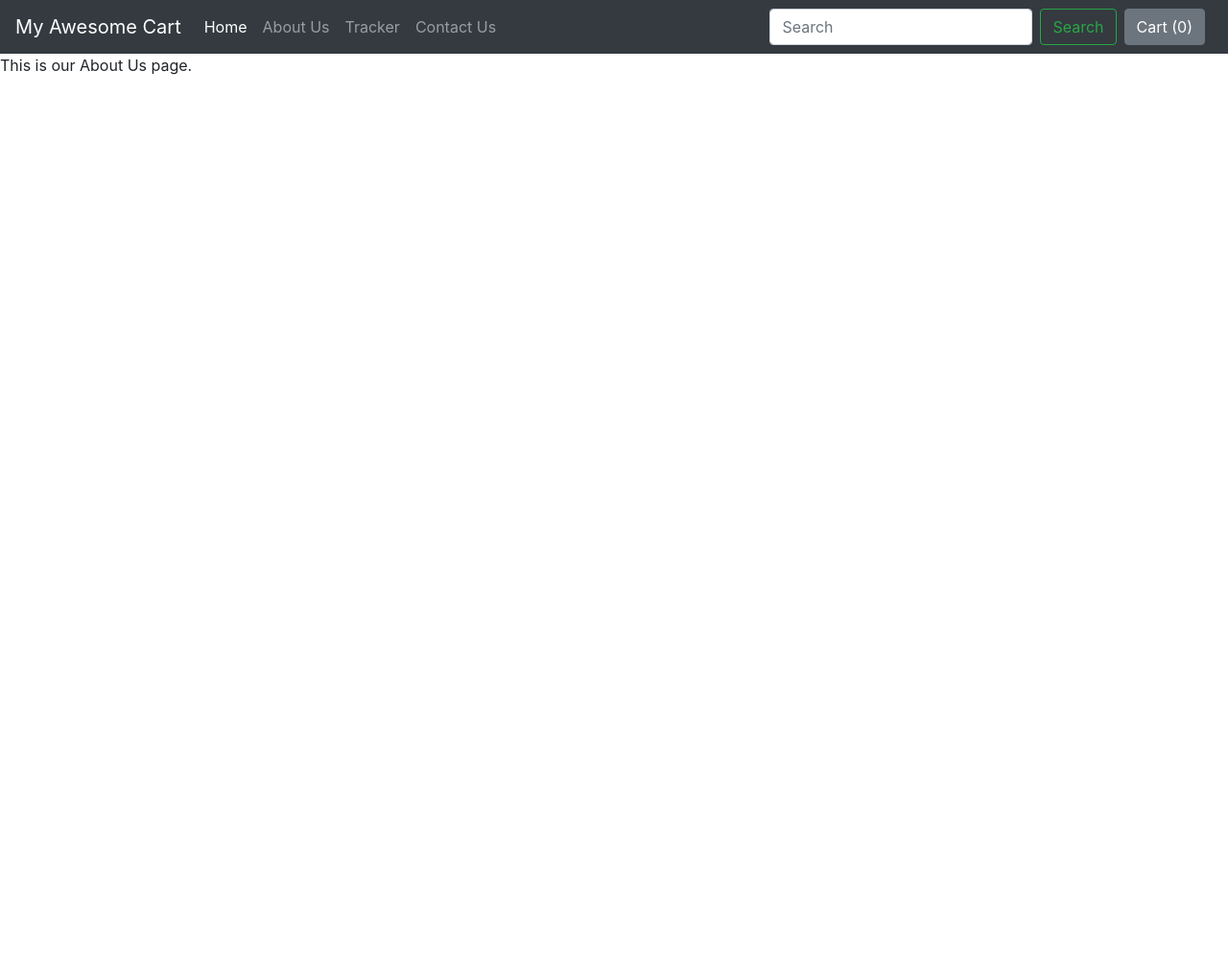
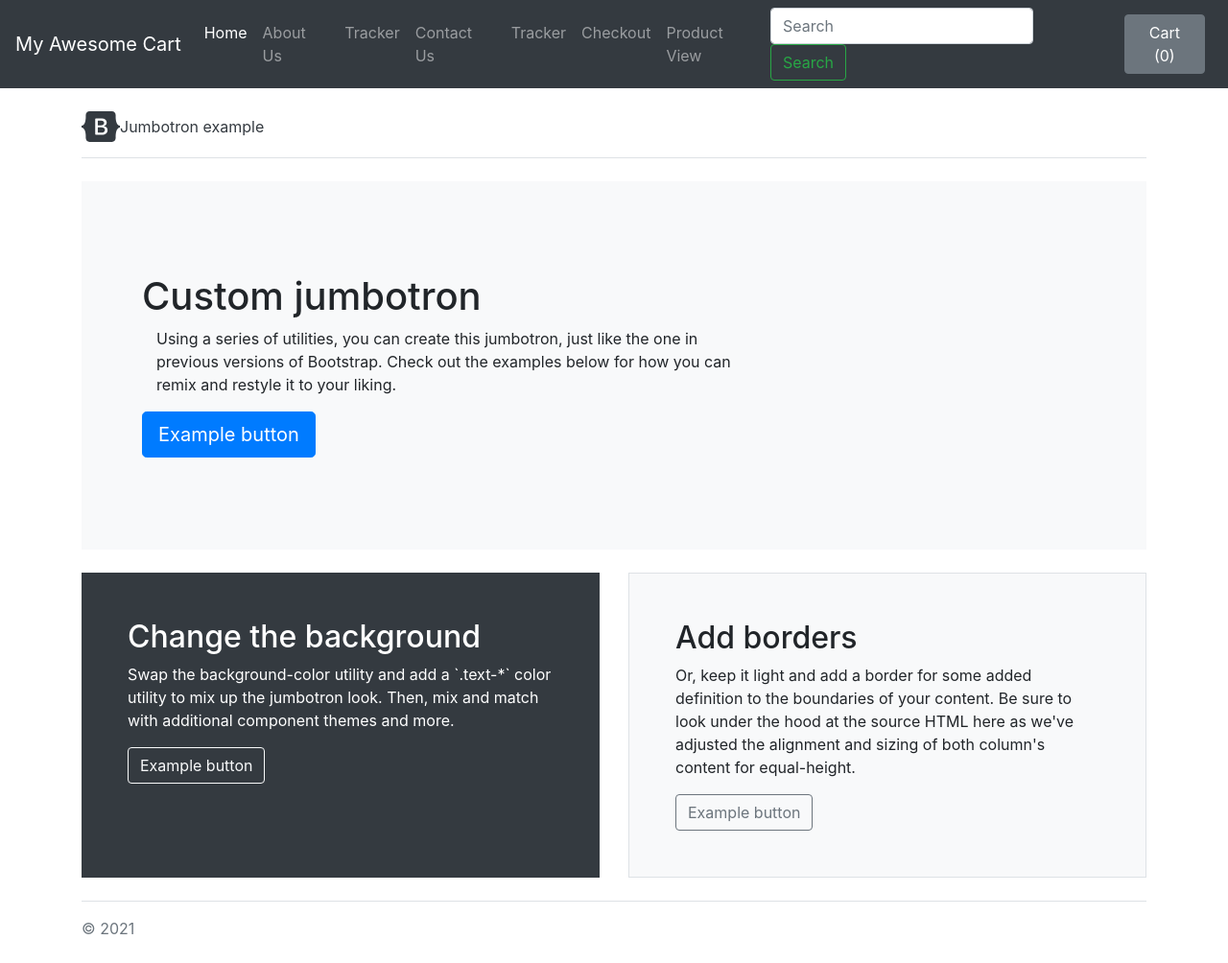
Before and after one commit to TechPertz/my-awesome-cart, a Django app: page /shop/about in a window 1280 px wide. Shown: the whole page at 96% size. Before the commit the page ends 78 px from the top, so only its background shows below. Run offline with Django 3.2, Linux system fonts and the light colour scheme; some libraries are stand-ins or nearby versions.

Commit message:
Added few pages like product and about

```diff
--- a/shop/templates/shop/about.html
+++ b/shop/templates/shop/about.html
@@ -3,5 +3,43 @@
 {% block title %}About Us{% endblock title %}
 
 {% block body %}
-    This is our About Us page.
+<main>
+    <div class="container py-4">
+      <header class="pb-3 mb-4 border-bottom">
+        <a href="/" class="d-flex align-items-center text-dark text-decoration-none">
+          <svg xmlns="http://www.w3.org/2000/svg" width="40" height="32" class="me-2" viewBox="0 0 118 94" role="img"><title>Bootstrap</title><path fill-rule="evenodd" clip-rule="evenodd" d="M24.509 0c-6.733 0-11.715 5.893-11.492 12.284.214 6.14-.064 14.092-2.066 20.577C8.943 39.365 5.547 43.485 0 44.014v5.972c5.547.529 8.943 4.649 10.951 11.153 2.002 6.485 2.28 14.437 2.066 20.577C12.794 88.106 17.776 94 24.51 94H93.5c6.733 0 11.714-5.893 11.491-12.284-.214-6.14.064-14.092 2.066-20.577 2.009-6.504 5.396-10.624 10.943-11.153v-5.972c-5.547-.529-8.934-4.649-10.943-11.153-2.002-6.484-2.28-14.437-2.066-20.577C105.214 5.894 100.233 0 93.5 0H24.508zM80 57.863C80 66.663 73.436 72 62.543 72H44a2 2 0 01-2-2V24a2 2 0 012-2h18.437c9.083 0 15.044 4.92 15.044 12.474 0 5.302-4.01 10.049-9.119 10.88v.277C75.317 46.394 80 51.21 80 57.863zM60.521 28.34H49.948v14.934h8.905c6.884 0 10.68-2.772 10.68-7.727 0-4.643-3.264-7.207-9.012-7.207zM49.948 49.2v16.458H60.91c7.167 0 10.964-2.876 10.964-8.281 0-5.406-3.903-8.178-11.425-8.178H49.948z" fill="currentColor"></path></svg>
+          <span class="fs-4">Jumbotron example</span>
+        </a>
+      </header>
+
+      <div class="p-5 mb-4 bg-light rounded-3">
+        <div class="container-fluid py-5">
+          <h1 class="display-5 fw-bold">Custom jumbotron</h1>
+          <p class="col-md-8 fs-4">Using a series of utilities, you can create this jumbotron, just like the one in previous versions of Bootstrap. Check out the examples below for how you can remix and restyle it to your liking.</p>
+          <button class="btn btn-primary btn-lg" type="button">Example button</button>
+        </div>
+      </div>
+
+      <div class="row align-items-md-stretch">
+        <div class="col-md-6">
+          <div class="h-100 p-5 text-white bg-dark rounded-3">
+            <h2>Change the background</h2>
+            <p>Swap the background-color utility and add a `.text-*` color utility to mix up the jumbotron look. Then, mix and match with additional component themes and more.</p>
+            <button class="btn btn-outline-light" type="button">Example button</button>
+          </div>
+        </div>
+        <div class="col-md-6">
+          <div class="h-100 p-5 bg-light border rounded-3">
+            <h2>Add borders</h2>
+            <p>Or, keep it light and add a border for some added definition to the boundaries of your content. Be sure to look under the hood at the source HTML here as we've adjusted the alignment and sizing of both column's content for equal-height.</p>
+            <button class="btn btn-outline-secondary" type="button">Example button</button>
+          </div>
+        </div>
+      </div>
+
+      <footer class="pt-3 mt-4 text-muted border-top">
+        &copy; 2021
+      </footer>
+    </div>
+  </main>
 {% endblock body %}
--- a/shop/templates/shop/basic.html
+++ b/shop/templates/shop/basic.html
@@ -37,8 +37,17 @@
           <li class="nav-item">
             <a class="nav-link" href="/shop/contact">Contact Us</a>
           </li>
+          <li class="nav-item">
+            <a class="nav-link" href="/shop/tracker">Tracker</a>
+          </li>
+          <li class="nav-item">
+            <a class="nav-link" href="/shop/checkout">Checkout</a>
+          </li>
+          <li class="nav-item">
+            <a class="nav-link" href="/shop/products">Product View</a>
+          </li>
         </ul>
-        <form class="form-inline my-2 my-lg-0">
+        <form class="form-inline my-2 my-lg-0" action="/shop/search">
           <input class="form-control mr-sm-2" type="search" placeholder="Search" aria-label="Search">
           <button class="btn btn-outline-success my-2 my-sm-0" type="submit">Search</button>
         </form>
@@ -58,6 +67,21 @@
     <script src="https://cdn.jsdelivr.net/npm/popper.js@1.16.0/dist/umd/popper.min.js" integrity="sha384-Q6E9RHvbIyZFJoft+2mJbHaEWldlvI9IOYy5n3zV9zzTtmI3UksdQRVvoxMfooAo" crossorigin="anonymous"></script>
     <script src="https://stackpath.bootstrapcdn.com/bootstrap/4.4.1/js/bootstrap.min.js" integrity="sha384-wfSDF2E50Y2D1uUdj0O3uMBJnjuUD4Ih7YwaYd1iqfktj0Uod8GCExl3Og8ifwB6" crossorigin="anonymous"></script>
 
+    <!-- script starts  -->
+
+    <script>
+      console.log("working");
+    if (localStorage.getItem('cart') == null) {
+      var cart = {};
+    } else {
+      cart = JSON.parse(localStorage.getItem('cart'))
+      document.getElementById('cart').innerHTML = Object.keys(cart).length;
+    }
+
+    $('#popcart').popover()
+    document.getElementById("popcart").setAttribute('data-content', '<h5>Cart for your items in the shopping cart.</h5>');
+  </script>
+
     {% block js %} {% endblock %}
 
   </body>
--- a/shop/urls.py
+++ b/shop/urls.py
@@ -9,6 +9,6 @@ urlpatterns = [
     path('contact', views.contact, name="ContactUs"),
     path('tracker', views.tracker, name="TrackingStatus"),
     path('search', views.search, name="Search"),
-    path('productview', views.productview, name="ProductView"),
+    path('products/<int:myid>', views.products, name="Products"),
     path('checkout', views.checkout, name="Checkout"),
 ]
--- a/shop/views.py
+++ b/shop/views.py
@@ -8,11 +8,6 @@ from math import ceil
 
 
 def index(request):
-    # products = Product.objects.all()
-    # print(products)
-    # params ={'no_of_slides': nslides, 'range': range(1, nslides),'product': products}
-    # allprods = [[products, range(1, nslides), nslides], [
-    #     products, range(1, nslides), nslides]]
     allprods = []
     catprods = Product.objects.values('category', 'id')
     cats = {item['category'] for item in catprods}
@@ -28,22 +23,19 @@ def index(request):
 def about(request):
     return render(request, 'shop/about.html')
 
-
 def contact(request):
-    return HttpResponse("We are at Contact")
-
+    return render(request, 'shop/contact.html')
 
 def tracker(request):
-    return HttpResponse("We are at tracker")
-
+    return render(request, 'shop/tracker.html')
 
 def search(request):
-    return HttpResponse("We are at Search")
+    return render(request, 'shop/search.html')
 
-
-def productview(request):
-    return HttpResponse("We are at Product View")
-
+def products(request, myid):
+    # fetch the ptoduct using id
+    product = Product.objects.filter(id = myid)
+    return render(request, 'shop/products.html', {'product': product[0]})
 
 def checkout(request):
-    return HttpResponse("We are at Checkout")
+    return render(request, 'shop/checkout.html')
```
Also changed, not shown: shop/templates/shop/checkout.html (added, +7 -0 lines), shop/templates/shop/index.html (+4 -12 lines), shop/templates/shop/products.html (added, +24 -0 lines), shop/templates/shop/search.html (added, +7 -0 lines).
